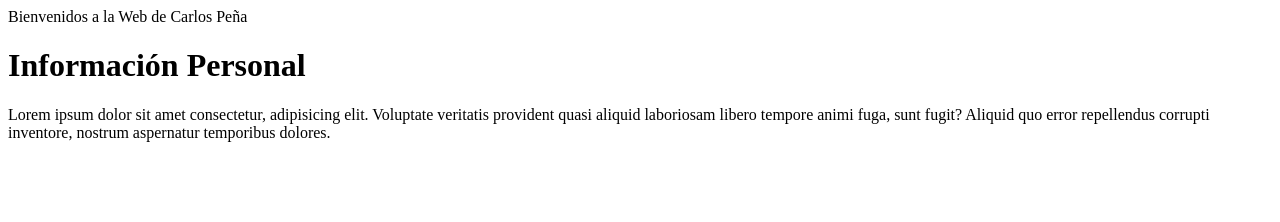
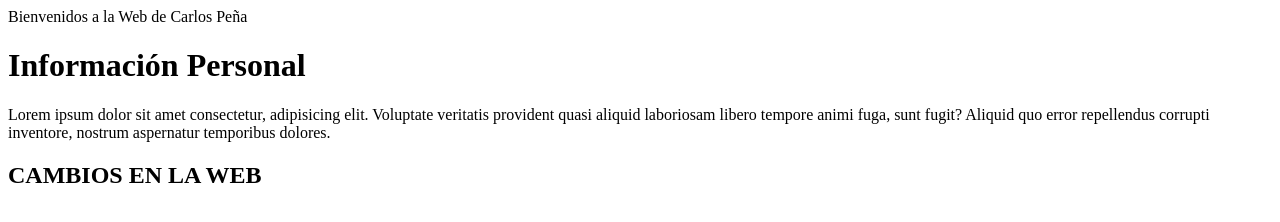
Before and after one commit to CEPENAR/webpersonal, a plain HTML site: page index.html in a window 1280 px wide. Drawn offline with Linux system fonts and the light colour scheme.

Commit message:
Agregar H2 de Subtitulo

```diff
--- a/index.html
+++ b/index.html
@@ -12,5 +12,6 @@
 
     <p>Lorem ipsum dolor sit amet consectetur, adipisicing elit. Voluptate veritatis provident quasi aliquid laboriosam libero tempore animi fuga, sunt fugit? Aliquid quo error repellendus corrupti inventore, nostrum aspernatur temporibus dolores.</p>
 
+    <h2>CAMBIOS EN LA WEB</h2>
 </body>
 </html>
```
